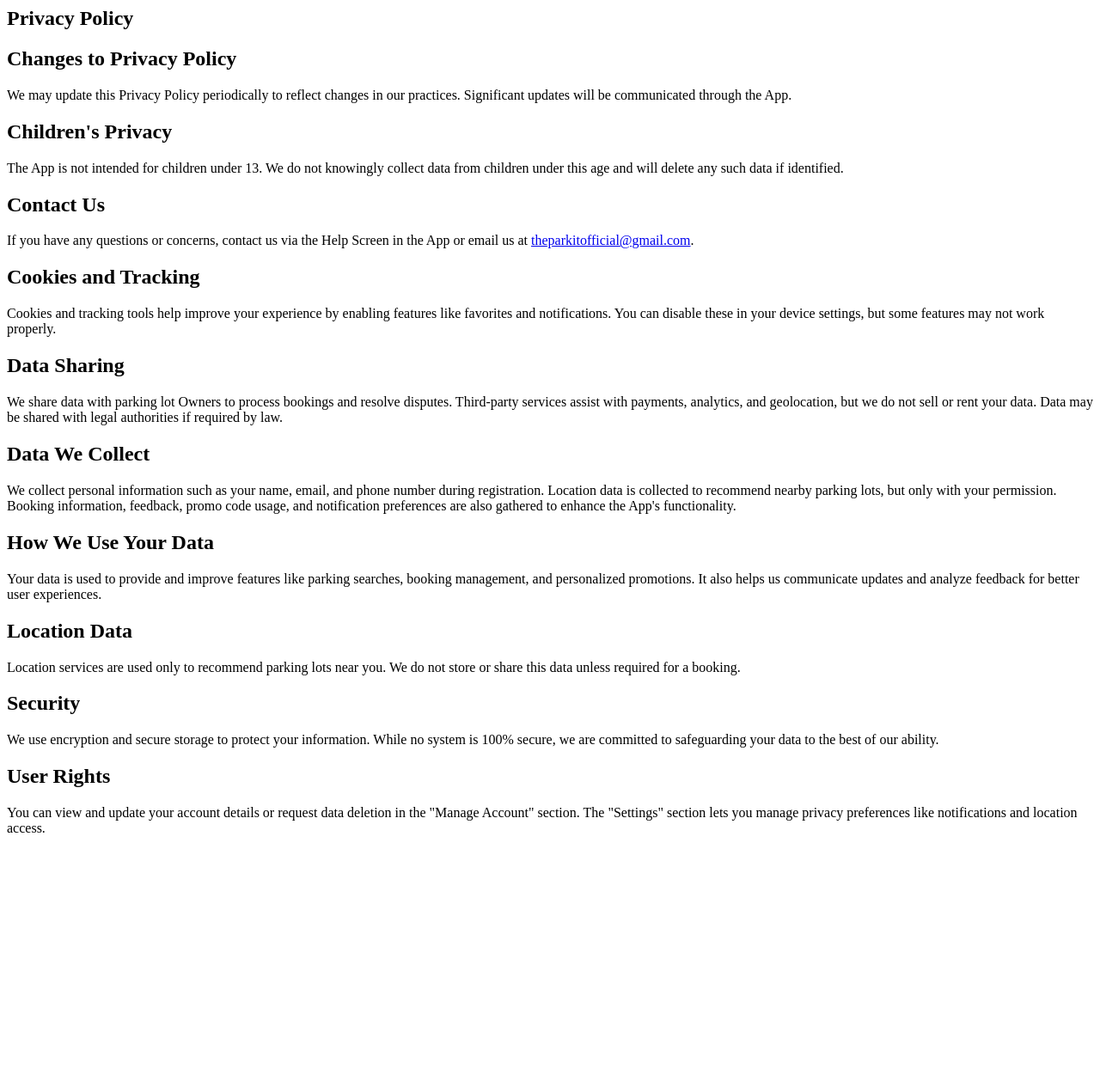
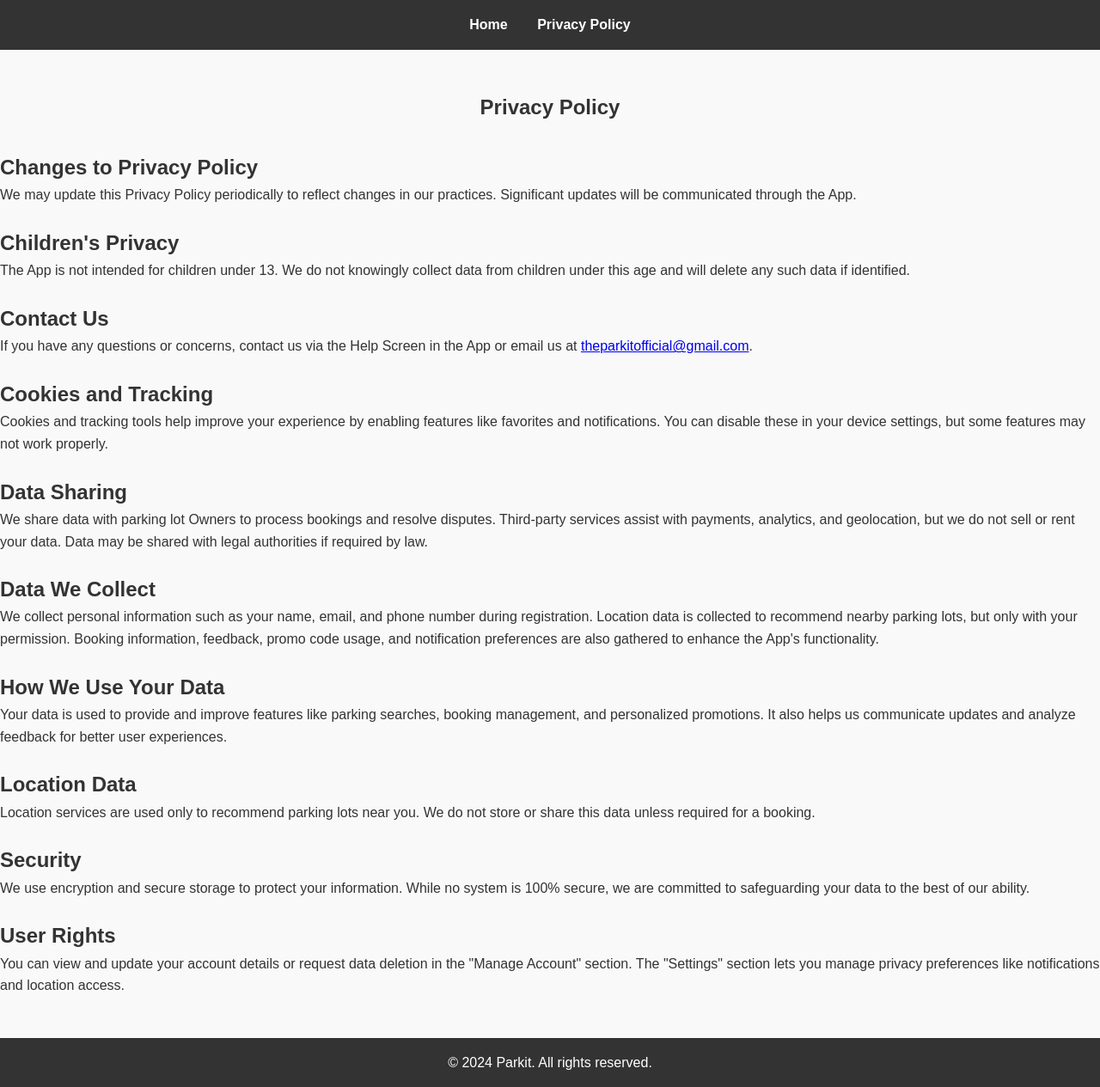
Before and after one commit to RaghavSharma7255/Parkit, a plain HTML site: page privacy-policy/privacy-policy.html in a window 1280 px wide. Shown: the whole page at 86% size. Before the commit the page ends 989 px from the top, so only its background shows below. Drawn offline with Linux system fonts and the light colour scheme; files that its build step writes are made by us from their sources.

Commit message:
Update privacy-policy.html

```diff
--- a/privacy-policy/privacy-policy.html
+++ b/privacy-policy/privacy-policy.html
@@ -1,3 +1,24 @@
+<!DOCTYPE html>
+<html lang="en">
+<head>
+    <meta charset="UTF-8">
+    <meta name="viewport" content="width=device-width, initial-scale=1.0">
+    <meta name="description" content="Parkit App Privacy Policy">
+    <title>Privacy Policy - Parkit App</title>
+    <link rel="stylesheet" href="styles.css">
+</head>
+<body>
+    <!-- Navigation Bar -->
+    <header>
+        <nav>
+            <ul>
+                <li><a href="index.html">Home</a></li>
+                <li><a href="#">Privacy Policy</a></li>
+            </ul>
+        </nav>
+    </header>
+
+    <!-- Privacy Policy Section -->
     <section id="privacy-policy">
         <h1>Privacy Policy</h1>
         <h2>Changes to Privacy Policy</h2>
@@ -30,3 +51,11 @@
         <h2>User Rights</h2>
         <p>You can view and update your account details or request data deletion in the "Manage Account" section. The "Settings" section lets you manage privacy preferences like notifications and location access.</p>
     </section>
+
+    <footer>
+        <p>&copy; 2024 Parkit. All rights reserved.</p>
+    </footer>
+
+    <link rel="stylesheet" href="styles.css">
+</body>
+</html>
```
Lines whose indentation alone changed are shown as unchanged.
